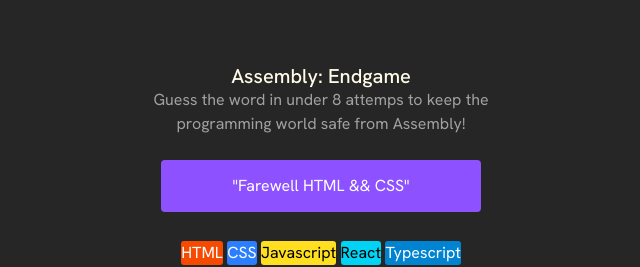
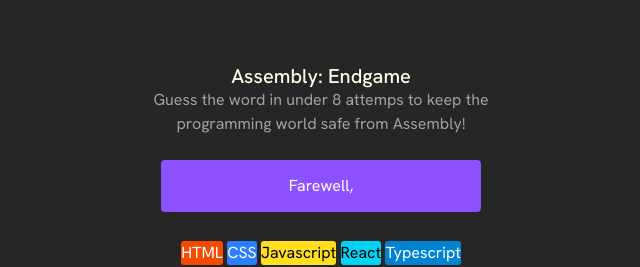
Before and after one commit to alexcruz097/programming-endgame, a React (Vite) app: page / in a window 1280 px wide. Shown: the top 267 px of the page, without its empty margins (319-959 px from the left). Built offline with nearby package versions, Linux system fonts and the light colour scheme.

Commit message:
feedback is now showing diffrent message when the user click on the wrong letter

```diff
--- a/components/Alphabet.jsx
+++ b/components/Alphabet.jsx
@@ -2,6 +2,8 @@ import React from "react";
 import { v4 as uuidv4 } from "uuid"; // For ESM
 
 function Alphabet({ getUserInput, guessWord, alphabetLetters }) {
+  // update the random num when click
+
   return (
     <div className="letter-container">
       {/* iterate thru the array to show alphabet */}
--- a/components/Feedback.jsx
+++ b/components/Feedback.jsx
@@ -1,6 +1,21 @@
-import React from "react";
+import React, { useEffect, useEffectEvent, useRef, useState } from "react";
 
-function Feedback() {
+function Feedback({ language, randomNum }) {
+  const options = [
+    `Farewell, ${language}`,
+    `Adios, ${language}`,
+    `R.I.P., ${language}`,
+    `We'll miss you, ${language}`,
+    `Oh no, not ${language}!`,
+    `${language} bites the dust`,
+    `Gone but not forgotten, ${language}`,
+    `The end of ${language} as we know it`,
+    `Off into the sunset, ${language}`,
+    `${language}, it's been real`,
+    `${language}, your watch has ended`,
+    `${language} has left the building`,
+  ];
+
   return (
     <div
       className="bg-violet-500 text-white
@@ -8,7 +23,7 @@ function Feedback() {
     rounded-[4px] border-dashed border-neutral-800
     my-6"
     >
-      <p>"Farewell HTML && CSS"</p>
+      <p>{options[randomNum]}</p>
     </div>
   );
 }
--- a/src/App.jsx
+++ b/src/App.jsx
@@ -13,6 +13,8 @@ function App() {
   const [guessWord, setGuessWord] = useState([]);
   const [alphabetLetters, setAlphabetLetters] = useState([]);
   const [numAttempts, setNumAttemps] = useState(0);
+  const [language, setlanguage] = useState("");
+  const [randomNum, setRandomNum] = useState(0);
   // useEffect to set random Number
   const getWord = useEffectEvent(() => {
     // ✅ Only runs once per app load
@@ -50,8 +52,6 @@ function App() {
           }
         });
       });
-      // update number of tries
-      setNumAttemps((prev) => prev + 1);
     }
     // update the display of the guess word
     if (matchingLetter) {
@@ -77,6 +77,8 @@ function App() {
         });
       });
       setNumAttemps((prev) => prev + 1);
+      // update the randomNum
+      setRandomNum(Math.floor(Math.random() * 11));
     }
   };
 
@@ -92,25 +94,40 @@ function App() {
       });
     });
   };
+
+  // generate random num
+
   useEffect(() => {
     if (numAttempts === 1) {
       setProgramDeleted("HTML");
       setProgramDeleted("CSS");
+      // set the language that is getting delted
+      setlanguage("HTML and CSS");
     } else if (numAttempts === 2) {
       setProgramDeleted("Javascript");
+      // set the language that is getting delted
+      setlanguage("Javascript");
     } else if (numAttempts === 3) {
       setProgramDeleted("React");
+      // set the language that is getting delted
+      setlanguage("React");
     } else if (numAttempts === 4) {
       setProgramDeleted("Typescript");
+      // set the language that is getting delted
+      setlanguage("Typescript");
     } else if (numAttempts === 5) {
       setProgramDeleted("Node.js");
+      // set the language that is getting delted
+      setlanguage("Node.js");
     } else if (numAttempts === 6) {
       setProgramDeleted("Python");
+      setlanguage("Python");
     } else if (numAttempts === 7) {
       setProgramDeleted("Ruby");
+      setlanguage("Ruby");
     } else if (numAttempts === 8) {
       setProgramDeleted("Assembly");
-      alert("Game Deleted");
+      setlanguage("Assembly");
     }
   }, [numAttempts]);
 
@@ -124,13 +141,14 @@ function App() {
       "
     >
       <Header />
-      <Feedback />
+      <Feedback language={language} randomNum={randomNum} />
       <Programs programNames={programNames} />
       <WordToGuess guessWord={guessWord} />
       <Alphabet
         alphabetLetters={alphabetLetters}
         guessWord={guessWord}
         getUserInput={getUserInput}
+        setRandomNum={setRandomNum}
       />
     </div>
   );
```
